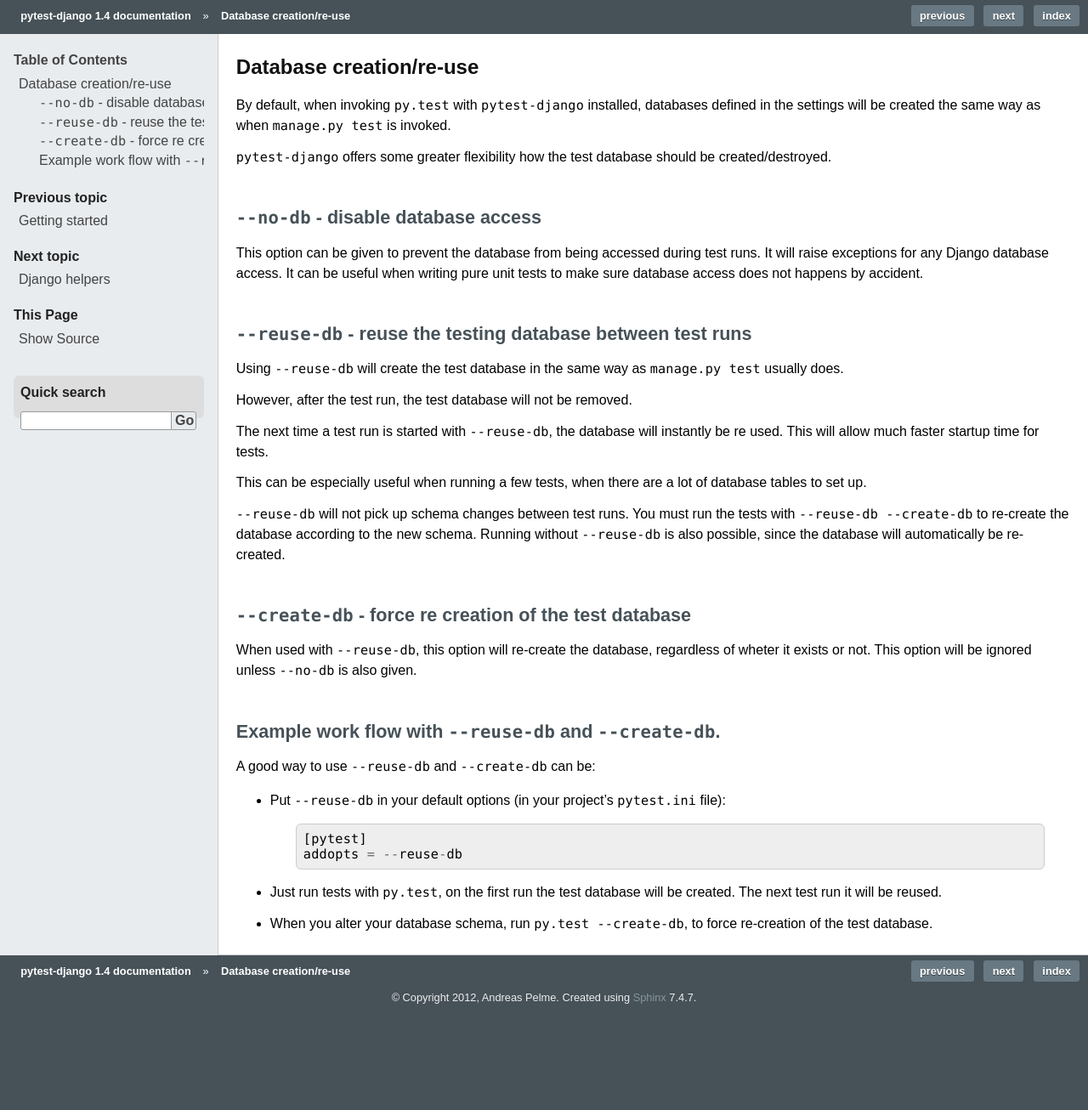
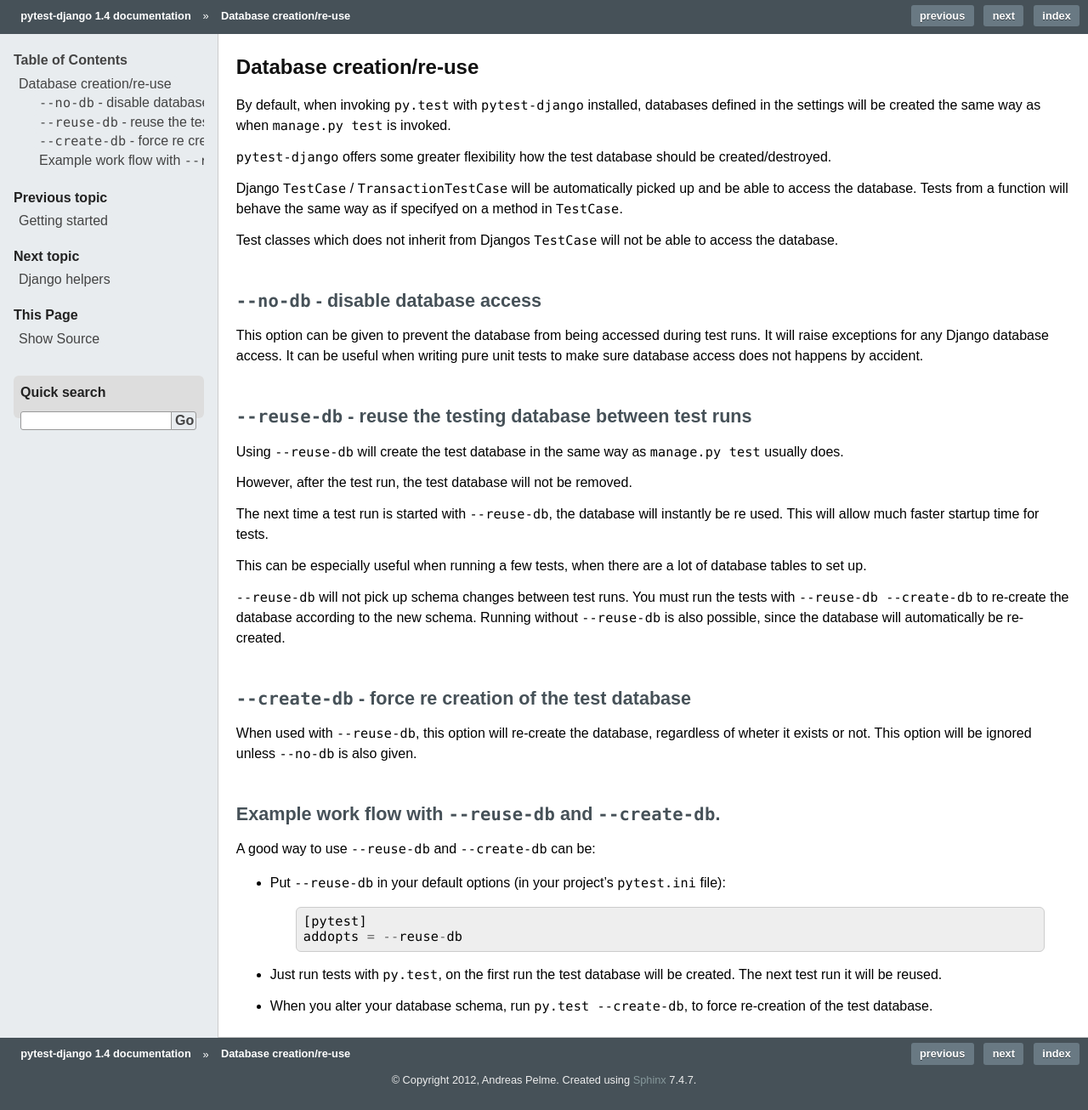
Before and after one commit to pytest-dev/pytest-django, a Sphinx documentation site: the page built from docs/database.rst, in a window 1280 px wide. Shown: the whole page at 85% size. Built offline with Sphinx 7.4.7, drawn with Linux system fonts in a browser that asks for light colours; before the commit the page ends 1208 px from its top, so only the background shows below that.

Commit message:
Document that test classes that does not inhert from Djangos TestCase cannot be used

```diff
--- a/docs/database.rst
+++ b/docs/database.rst
@@ -8,6 +8,12 @@
 ``pytest-django`` offers some greater flexibility how the test database
 should be created/destroyed.
 
+Django ``TestCase`` / ``TransactionTestCase`` will be automatically picked up
+and be able to access the database. Tests from a function will behave the same
+way as if specifyed on a method in ``TestCase``.
+
+Test classes which does not inherit from Djangos ``TestCase`` will not be able
+to access the database.
 
 ``--no-db`` - disable database access
 --------------------------------------
```
